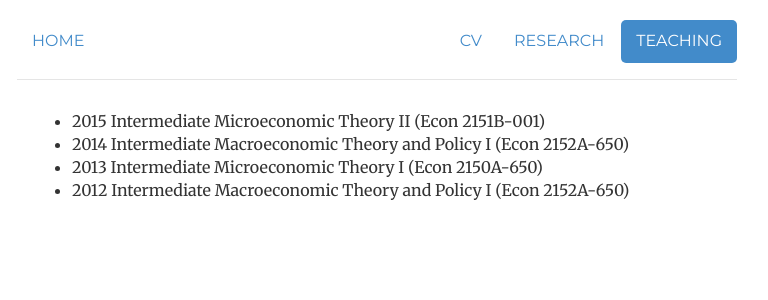
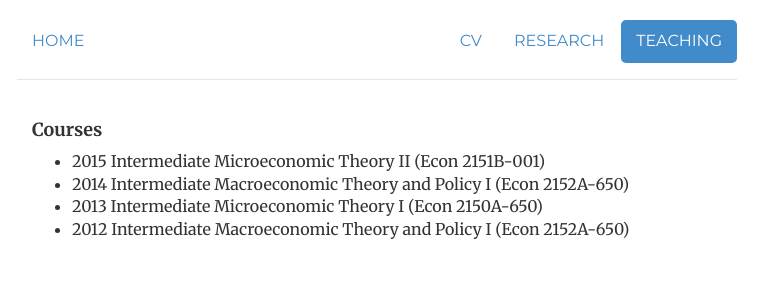
Before and after one commit to morihiroaki/morihiroaki.github.io, a Jekyll site: the page built from teaching.html, in a window 1280 px wide. Shown: the top 300 px of the page, without its empty margins (263-1031 px from the left). Built offline with Jekyll 4.4.1, drawn with Linux system fonts in a browser that asks for light colours.

Commit message:
Update teaching.html

```diff
--- a/teaching.html
+++ b/teaching.html
@@ -7,6 +7,7 @@ teaching: active
 description:
 ---
 <div class="container">
+  <h4>Courses</h4>
 <ul style="list-style-type:disc">
   <li>2015 Intermediate Microeconomic Theory II (Econ 2151B-001)</li>
   <li>2014 Intermediate Macroeconomic Theory and Policy I (Econ 2152A-650)</li>
```
